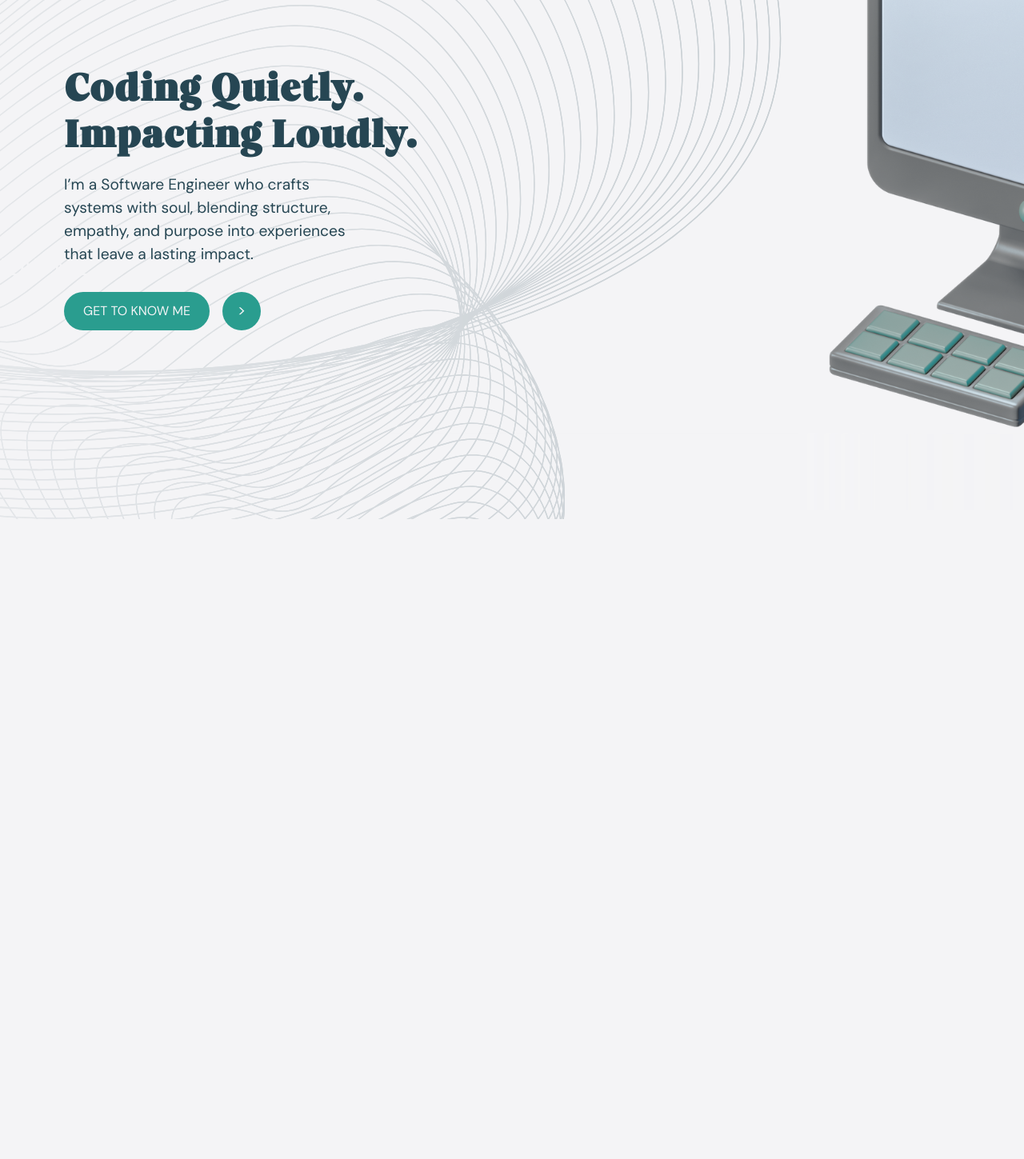
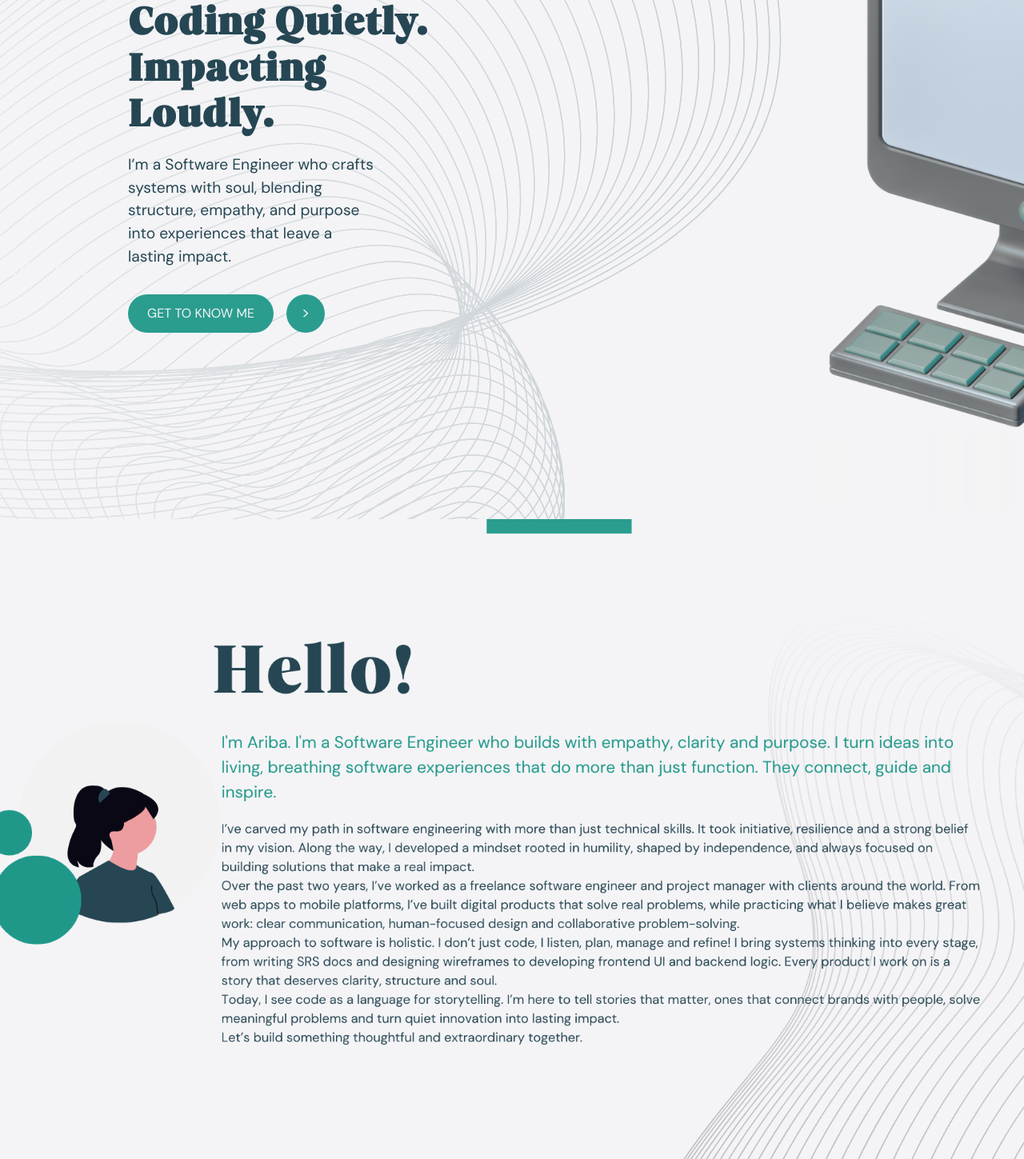
Before and after one commit to brunhild912/Ariba-Anjum-Portfolio, a plain HTML site: page index.html in a window 1280 px wide. Shown: the part 333-1782 px from the top of the page at 80% size. Before the commit the page ends 982 px from the top, so only its background shows below. Drawn offline with Linux system fonts and the light colour scheme; a script that the page names is missing.

Commit message:
code updated

```diff
--- a/css/styles.css
+++ b/css/styles.css
@@ -108,10 +108,11 @@ h1, h2, h3, h4, h5, h6 {
   display: flex;
   flex-direction: column;
   justify-content: center;
-  padding: 5rem 3rem;
+  padding: 5rem 5rem;
   color: #264653;
   flex: 0 0 70%;
-  padding-left: 5rem;
+  padding-left: 10rem;
+  padding-bottom: 10rem;
 }
 
 .content-wrapper {
@@ -190,14 +191,15 @@ h1, h2, h3, h4, h5, h6 {
   color: #1C1C1E;
 }
 
-.hero-image-container-right {
+
+/****** ABOUT ME *********/
+.about-section {
+  background-image: url('../assets/images/about-me.png');
+  background-size: cover;
+  background-position: center;
+  background-repeat: no-repeat;
   height: 100vh;
-  display: flex;
-  align-items: center;
-  justify-content: center;
-  background-color: yellow;
-  padding: 0;
-  overflow: hidden; /* Prevents scrollbars */
+  width: 100%;
 }
 
 /* ========== Mobile Responsive ========== */
--- a/index.html
+++ b/index.html
@@ -74,6 +74,12 @@
     </div>
   </section>
 
+  <!-- About Me Section-->
+   <section id="about-me" class="about-section py-5">
+
+</section>
+
+
     <script src="vendor/bootstrap/js/bootstrap.bundle.min.js"></script>
     <script src="js/script.js"></script>
 
```
Also changed, not shown: assets/images/about-me.png (added), assets/images/advanture-avatar.svg (added), assets/images/avatar.svg (added).
